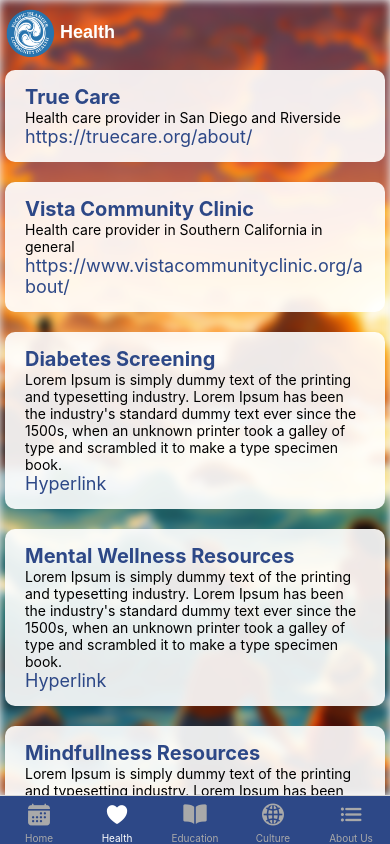
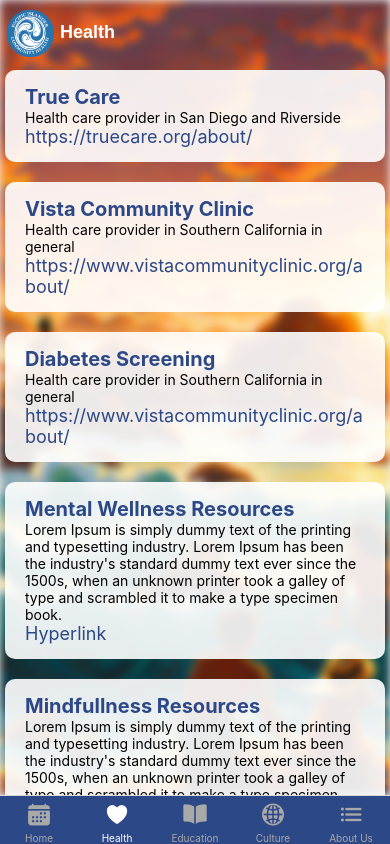
Before and after one commit to ntpotraz/PIC-Health-App, a React Native app: screen /Health in a window 390 px wide. Built offline with nearby package versions, Linux system fonts and the light colour scheme.

Commit message:
Vista Community Clinic and its link and description

```diff
--- a/screens/HealthScreen.jsx
+++ b/screens/HealthScreen.jsx
@@ -44,14 +44,11 @@ export default function HealthScreen() {
           <View style={textBox.container}>
             <Text style={textBox.title}>Diabetes Screening</Text>
             <Text style={textBox.text}>
-            Lorem Ipsum is simply dummy text of the printing and typesetting industry.
-            Lorem Ipsum has been the industry's standard dummy text ever since the 1500s,
-            when an unknown printer took a galley of type and scrambled it to make a type
-            specimen book.
+             Health care provider in Southern California in general
             </Text>
-            <TouchableOpacity onPress={() => Linking.openURL('https://google.com')}>
+            <TouchableOpacity onPress={() => Linking.openURL('https://www.vistacommunityclinic.org/about/')}>
               <Text style={textBox.link}>
-                Hyperlink
+               https://www.vistacommunityclinic.org/about/
               </Text>
             </TouchableOpacity>
           </View>
```
